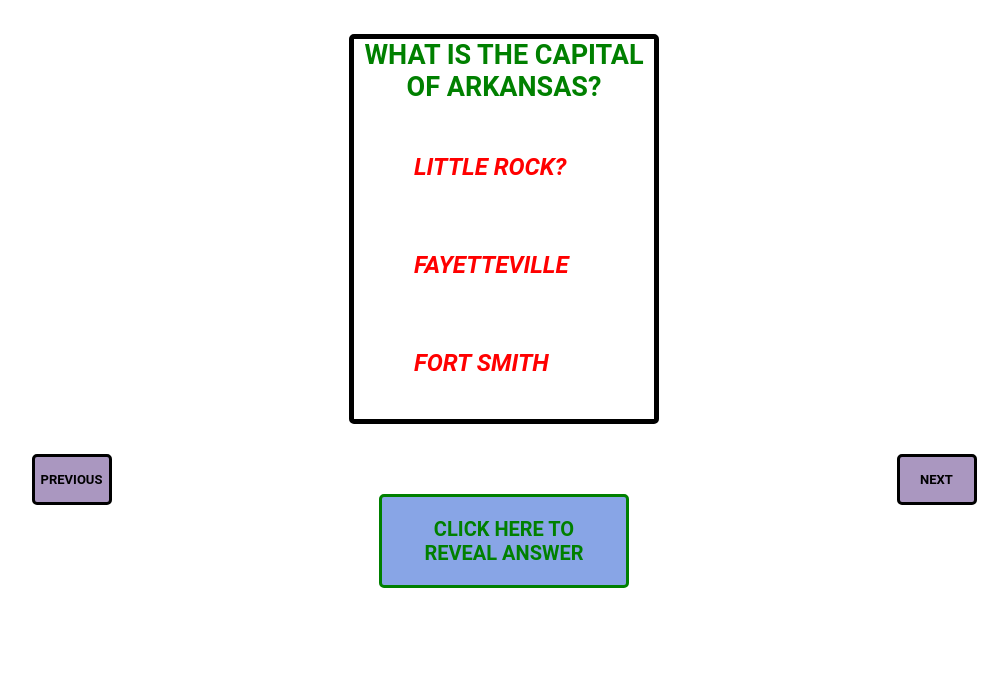
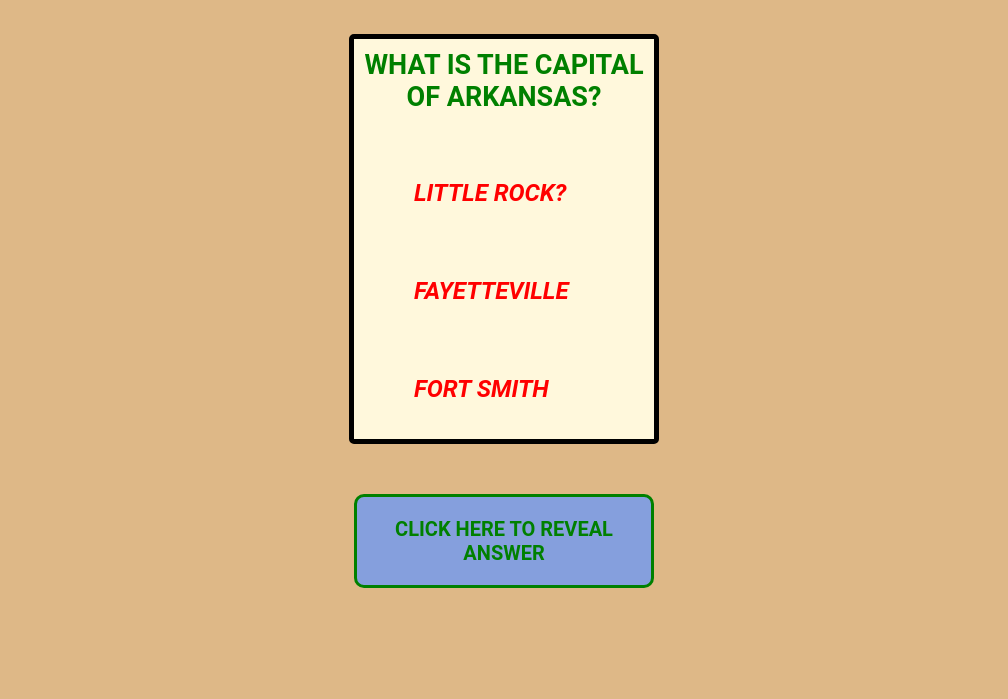
Before and after one commit to michelCodeur/Project-1-Michel, a plain HTML site: page index.html in a window 1280 px wide. Shown: the part 101-800 px from the top of the page, without its empty margins (136-1144 px from the left). Drawn offline with Linux system fonts and the light colour scheme.

Commit message:
final touch

```diff
--- a/data.js
+++ b/data.js
@@ -103,7 +103,7 @@ data = [
 		choice1: 'DES MOINE',
 		choice2: 'CEDAR RAPIDS',
 		choice3: 'IOWA CITY',
-		answer: 'DES MOINE',
+		answer: 'DES MOINES',
 	},
 	{
 		question: 'WHAT IS THE CAPITAL OF KANSAS?',
--- a/index.html
+++ b/index.html
@@ -1,4 +1,5 @@
-<!DOCTYPE html>
+
+</html><!DOCTYPE html>
 <html lang="en">
 <head>
     <meta charset="UTF-8">
@@ -11,11 +12,12 @@
 
 </head>
 <body>
+
     <h1 id="title">U.S STATES CAPITALS</h1>
 
 
+
     <div id="panel">
-
         <div id="question"></div>
         <ul id="listOfChoices">
             <li id="choice1"></li>
@@ -23,21 +25,12 @@
             <li id="choice3"></li>
         </ul>
     </div>
-
-
     </div>
-
-
-
-
 
         <div id="answer"></div>
 
-    <div id="btnContainer">
-        <button id="previous">PREVIOUS</button>
         <button id="randomQuestion">CLICK HERE FOR RANDOM QUESTION</button>
 
-        <BUtton id="next">NEXT</BUtton>
 
     </div>
 </body>
--- a/script.js
+++ b/script.js
@@ -1,37 +1,41 @@
-//Create constants
-const previousBtn = document.querySelector('#previous');
-previousBtn.addEventListener('click', moveToPreviousPage);
-const nextBtn = document.querySelector('#next');
-nextBtn.addEventListener('click', moveToNextPage);
+//The panel is the main window of the flash card display
 const panel = document.querySelector('#panel');
-//panel.addEventListener('click', startGame);
+
+//This is the main navigation button
 const clickHereForRandQuestionBtn = document.querySelector('#randomQuestion');
+
+//These are the elements to access the data being displayed
 const question = document.querySelector('#question');
 const choice1 = document.querySelector('#choice1');
 const choice2 = document.querySelector('#choice2');
 const choice3 = document.querySelector('#choice3');
 const answer = document.querySelector('#answer');
+
+//The are the variables used through the functions
 let currentQuestion = 0;
 let currentAnswer = 0;
 let isAnswerShown = false;
 const arrQuestions = new Array();
 
+//The random number to retrieve one block of data at the same time
 const randomNum = Math.floor(Math.random() * data.length);
 
+//This function produce a random flash card
 function renderQuestion() {
 	answer.classList.toggle('hidden');
-	//produce a random flashcard question from arrQuestions
 	const randomNum = Math.floor(Math.random() * data.length);
-	//clickHereForRandQuestionBtn.addEventListener('click', randomQuestion)
+	//The data being displayed
 	question.innerText = data[randomNum].question;
 	choice1.innerText = data[randomNum].choice1;
 	choice2.innerText = data[randomNum].choice2;
 	choice3.innerText = data[randomNum].choice3;
 	answer.innerText = data[randomNum].answer;
-	// currentQuestion++;
-	//reveal the answer on the back of the flashcard
+
+	//Reveal the answer on the back of the flashcard
 	clickHereForRandQuestionBtn.innerText = 'CLICK HERE TO REVEAL ANSWER';
 }
+
+//This toggle the main navigation button
 clickHereForRandQuestionBtn.addEventListener('click', function () {
 	if (isAnswerShown) {
 		renderQuestion();
@@ -40,25 +44,10 @@ clickHereForRandQuestionBtn.addEventListener('click', function () {
 	}
 	isAnswerShown = !isAnswerShown;
 });
-
 renderQuestion();
 
+//This function reveal the correct answer
 function revealAnswer() {
 	answer.classList.toggle('hidden');
-
 	clickHereForRandQuestionBtn.innerText = 'CLICK HERE FOR RANDOM QUESTION';
-	//const randomNum = Math.floor(Math.random() * data.length);
 }
-
-// currentAnswer = panel.addEventListener('click', revealAnswer);
-
-function moveToPreviousPage() {
-	If;
-}
-function moveToNextPage() {}
-
-//function start
-
-//event listeners
-
-//Define functions
--- a/style.css
+++ b/style.css
@@ -1,4 +1,5 @@
 body {
+	background-color: burlywood;
 	margin: 0;
 	padding: 0;
 	user-select: none;
@@ -15,9 +16,10 @@ h1 {
 	color: royalblue;
 }
 #panel {
+	background-color: cornsilk;
 	width: 300px;
-	height: 380px;
-	margin: auto;
+	height: 400px;
+	margin:auto;
 	margin-top: 50px;
 	border: 5px solid;
 	border-radius: 5px;
@@ -25,6 +27,7 @@ h1 {
 	overflow: auto;
 }
 #question {
+	margin-top: 10px;
 	color: green;
 	font-size: 27px;
 	font-weight: bold;
@@ -35,7 +38,7 @@ h1 {
 	display: flex;
 	flex-direction: column;
 	overflow: auto;
-	margin: auto;
+	margin-bottom: 50px;
 }
 
 #choice1,
@@ -55,47 +58,27 @@ h1 {
 	display: none;
 }
 #answer {
-	color: peru;
+	color: black;
+	font-weight: bolder;
 	font-size: 35px;
 	font-family: inherit;
 	text-align: center;
 
 }
-#btnContainer {
+#randomQuestion {
+	position: center;
 	display: flex;
 	justify-content: center;
-	align-items: flex-start;
-}
-#previous,
-#next {
-	display: flex;
-	justify-content: center;
-	width: 80px;
-	font-size: 13px;
-	font-weight: 600;
-	padding: 15px;
-	cursor: pointer;
-	color: black;
-	margin: auto;
-	margin-top: 30px;
-	background-color: rgba(163, 143, 187, 0.92);
-	border: 3px solid;
-	border-radius: 5px;
-	font-family: 'Roboto', sans-serif;
-}
-#randomQuestion {
-	display: flex;
-	justify-content: center;
-	width: 250px;
+	width: 300px;
 	font-size: 20px;
 	font-weight: 600;
 	padding: 20px;
 	cursor: pointer;
 	color: green;
-	margin: 100px;
-	margin-top: 70px;
+	margin: auto;
+	margin-top: 50px;
 	background-color: rgba(126, 158, 228, 0.92);
 	border: 3px solid;
-	border-radius: 5px;
+	border-radius: 10px;
 	font-family: 'Roboto', sans-serif;
 }
```
Also changed, not shown: 1 other file.
